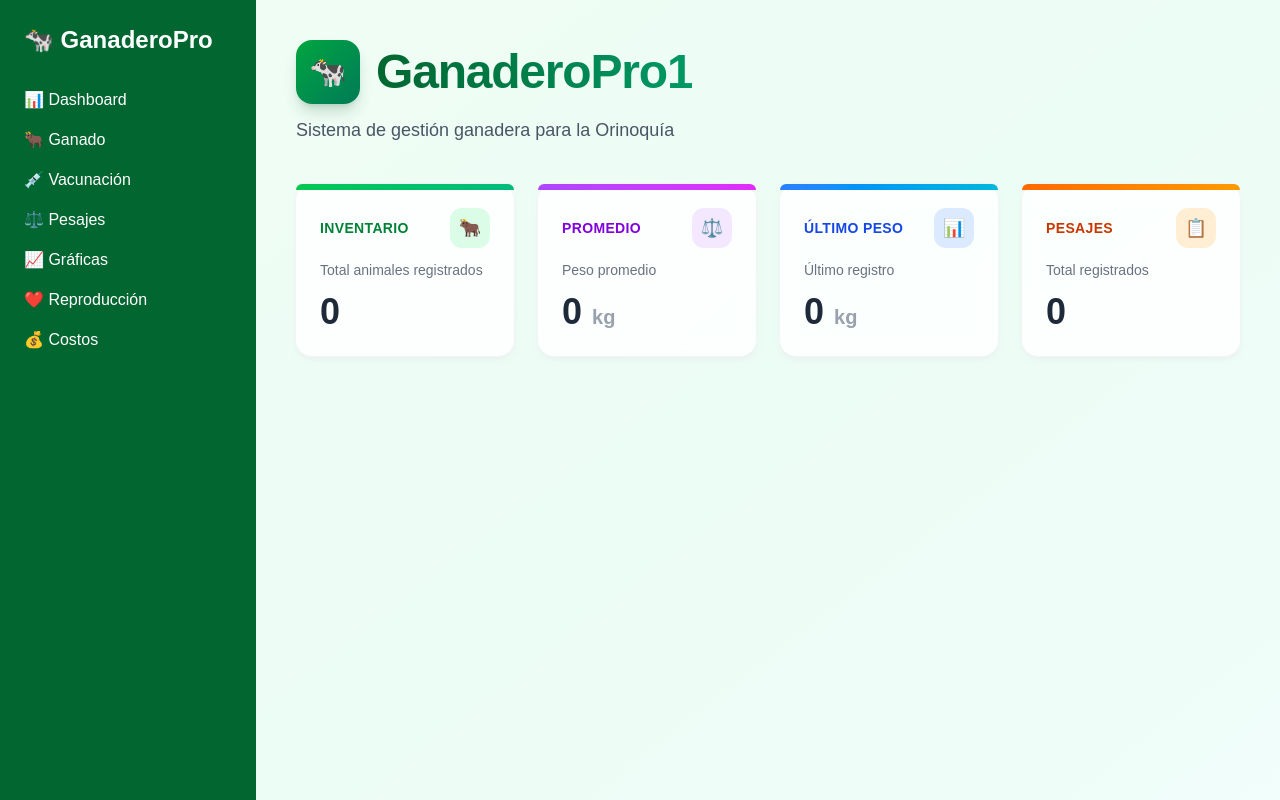
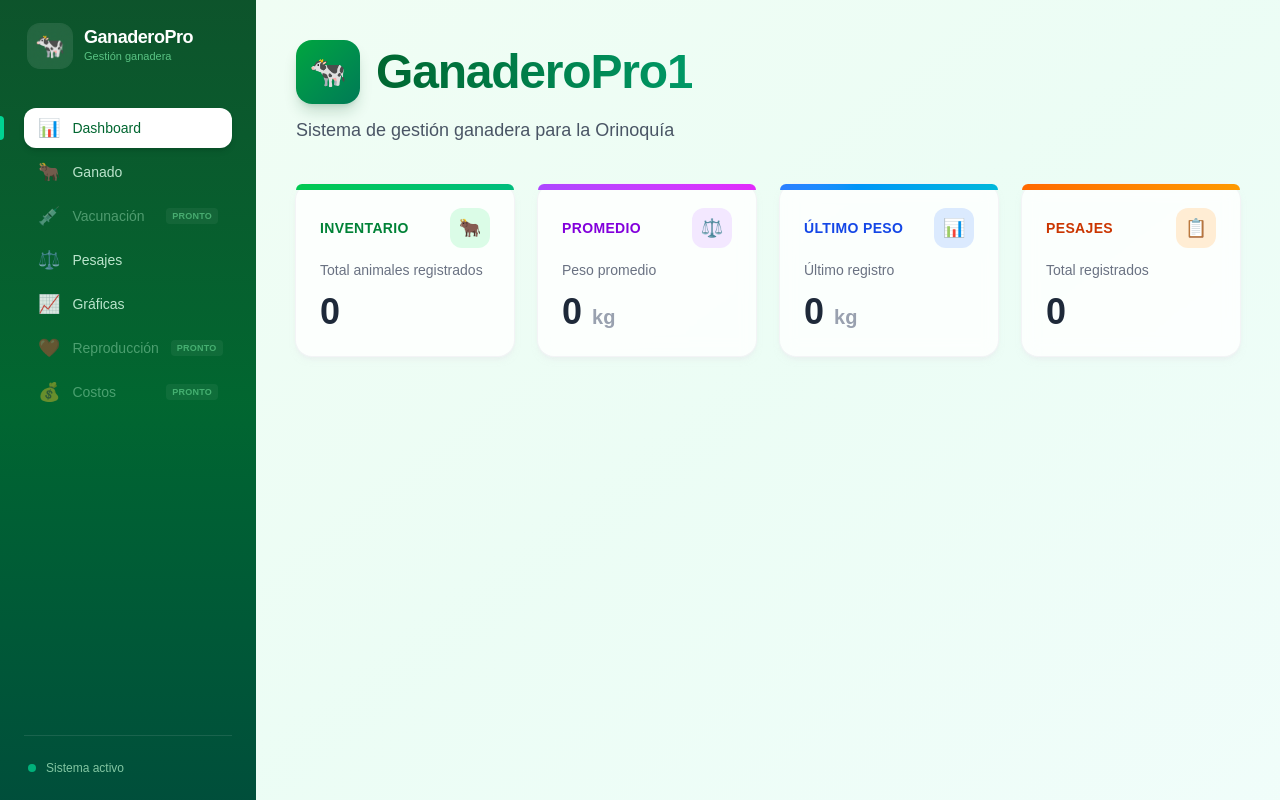
Before and after one commit to harry2015x/ganaderopro, a Next.js app: page / in a window 1280 px wide. Built offline with nearby package versions, Linux system fonts and the light colour scheme; no server answers; the database is empty.

Commit message:
mejora menu

```diff
--- a/components/Sidebar.tsx
+++ b/components/Sidebar.tsx
@@ -1,43 +1,98 @@
+"use client";
+
 import Link from "next/link";
+import { usePathname } from "next/navigation";
+
+const links = [
+  { href: "/", label: "Dashboard", icon: "📊" },
+  { href: "/ganado", label: "Ganado", icon: "🐂" },
+  { href: "#", label: "Vacunación", icon: "💉" },
+  { href: "/pesajes", label: "Pesajes", icon: "⚖️" },
+  { href: "/graficas", label: "Gráficas", icon: "📈" },
+  { href: "#", label: "Reproducción", icon: "❤️" },
+  { href: "#", label: "Costos", icon: "💰" },
+];
 
 export default function Sidebar() {
+  const pathname = usePathname();
+
   return (
-    <aside className="w-64 bg-green-800 text-white min-h-screen p-6">
-      <h1 className="text-2xl font-bold mb-8">
-        🐄 GanaderoPro
-      </h1>
+    <aside className="w-64 min-h-screen bg-gradient-to-b from-green-900 via-green-800 to-emerald-900 text-white p-6 flex flex-col shadow-xl">
 
-      <nav className="flex flex-col gap-4">
+      {/* Logo */}
+      <div className="flex items-center gap-3 mb-10 px-1">
+        <div className="flex h-11 w-11 items-center justify-center rounded-xl bg-white/10 text-2xl backdrop-blur-sm ring-1 ring-white/10">
+          🐄
+        </div>
+        <div>
+          <h1 className="text-lg font-extrabold tracking-tight leading-none">
+            GanaderoPro
+          </h1>
+          <p className="text-[11px] text-green-300/70 mt-0.5">
+            Gestión ganadera
+          </p>
+        </div>
+      </div>
 
-        <Link href="/">
-          📊 Dashboard
-        </Link>
+      {/* Navegación */}
+      <nav className="flex flex-col gap-1">
+        {links.map((link) => {
+          const activo =
+            link.href !== "#" &&
+            (pathname === link.href ||
+              (link.href !== "/" && pathname.startsWith(link.href)));
 
-        <Link href="/ganado">
-          🐂 Ganado
-        </Link>
+          const deshabilitado = link.href === "#";
 
-        <Link href="#">
-          💉 Vacunación
-        </Link>
+          return (
+            <Link
+              key={link.label}
+              href={link.href}
+              aria-disabled={deshabilitado}
+              className={`
+                group relative flex items-center gap-3 px-3.5 py-2.5 rounded-xl
+                text-sm font-medium transition-all duration-200 ease-out
+                ${
+                  activo
+                    ? "bg-white text-green-800 shadow-md shadow-black/10"
+                    : deshabilitado
+                    ? "text-green-200/40 cursor-not-allowed"
+                    : "text-green-100/85 hover:text-white hover:bg-white/10 hover:translate-x-0.5"
+                }
+              `}
+            >
+              {/* Indicador de sección activa */}
+              {activo && (
+                <span className="absolute -left-6 h-6 w-1 rounded-r-full bg-emerald-400" />
+              )}
 
-        <Link href="/pesajes">
-  ⚖️ Pesajes
-</Link>
+              <span
+                className={`text-lg leading-none transition-transform duration-200 ${
+                  !deshabilitado && !activo ? "group-hover:scale-110" : ""
+                }`}
+              >
+                {link.icon}
+              </span>
 
-<Link href="/graficas">
-  📈 Gráficas
-</Link>
+              <span className="flex-1">{link.label}</span>
 
-        <Link href="#">
-          ❤️ Reproducción
-        </Link>
+              {deshabilitado && (
+                <span className="text-[9px] uppercase tracking-wide font-semibold text-green-300/50 bg-white/5 px-1.5 py-0.5 rounded">
+                  Pronto
+                </span>
+              )}
+            </Link>
+          );
+        })}
+      </nav>
 
-        <Link href="#">
-          💰 Costos
-        </Link>
-
-      </nav>
+      {/* Footer */}
+      <div className="mt-auto pt-6 border-t border-white/10">
+        <div className="flex items-center gap-2.5 px-1 text-green-200/70 text-xs">
+          <span className="h-2 w-2 rounded-full bg-emerald-400 animate-pulse" />
+          Sistema activo
+        </div>
+      </div>
     </aside>
   );
 }
```
